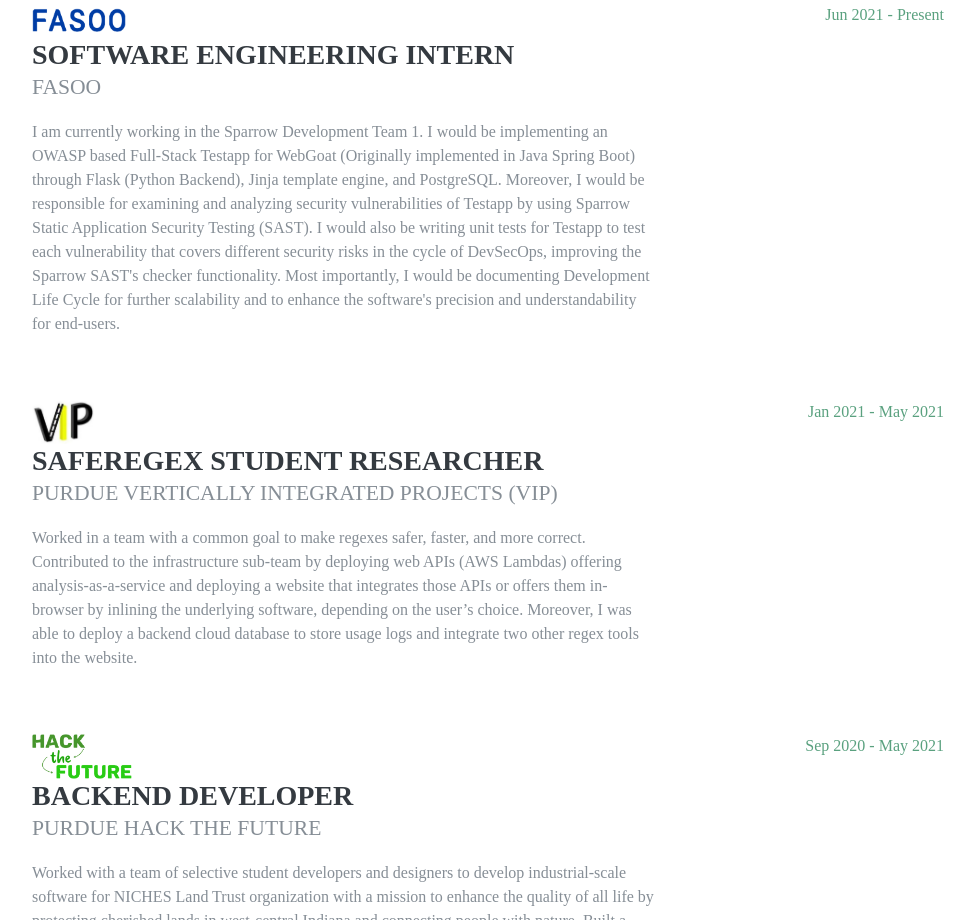
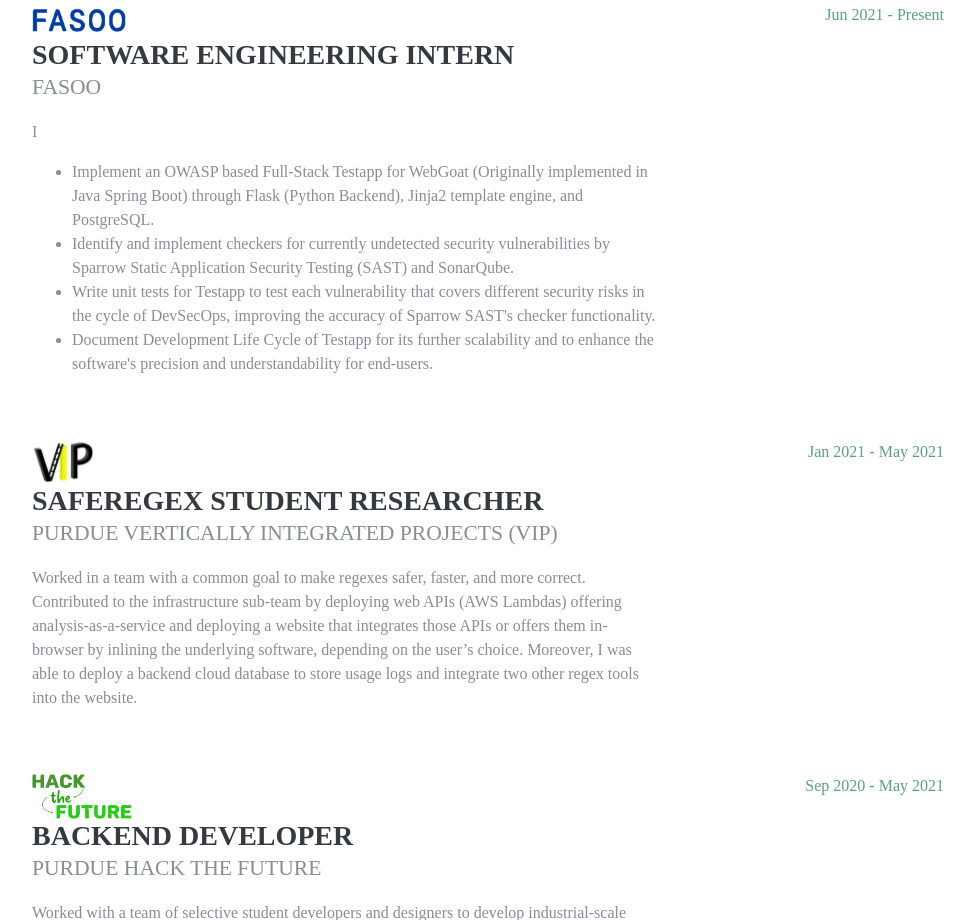
Before and after one commit to youngjun-yoo16/Old-Website, a plain HTML site: page index.html in a window 1280 px wide. Shown: the part 960-1880 px from the top of the page, without its empty margins (288-1263 px from the left). Drawn offline with nearby package versions, Linux system fonts and the light colour scheme; a web font is replaced by a local one.

Commit message:
Fasoo Intro Format Update

```diff
--- a/index.html
+++ b/index.html
@@ -136,11 +136,17 @@
 							</h3>
 							<h3 class="mb-0">Software Engineering Intern</h3>
 							<div class="subheading mb-3">Fasoo</div>
-							<p>I am currently working in the Sparrow Development Team 1. I would be implementing an OWASP based Full-Stack Testapp for WebGoat
-                                (Originally implemented in Java Spring Boot) through Flask (Python Backend), Jinja template engine, and PostgreSQL.
-                                Moreover, I would be responsible for examining and analyzing security vulnerabilities of Testapp by using Sparrow Static Application Security Testing (SAST).
-                                I would also be writing unit tests for Testapp to test each vulnerability that covers different security risks in the cycle of DevSecOps, improving the Sparrow SAST's checker functionality.
-                                Most importantly, I would be documenting Development Life Cycle for further scalability and to enhance the software's precision and understandability for end-users.</p>	</div>
+							<p>I</p>
+                            <ul>
+                                <li>Implement an OWASP based Full-Stack Testapp for WebGoat (Originally implemented in Java Spring Boot) through
+                                    Flask (Python Backend), Jinja2 template engine, and PostgreSQL.</li>
+                                <li>Identify and implement checkers for currently undetected security vulnerabilities by Sparrow Static Application
+                                    Security Testing (SAST) and SonarQube.</li>
+                                <li>Write unit tests for Testapp to test each vulnerability that covers different security risks in the cycle of DevSecOps,
+                                    improving the accuracy of Sparrow SAST's checker functionality.</li>
+                                <li>Document Development Life Cycle of Testapp for its further scalability and to enhance the
+                                    software's precision and understandability for end-users.</li>
+                            </ul>	</div>
 					    <div class="resume-date text-md-right">
 						    <span class="text-primary">Jun 2021 - Present</span>
 					    </div>
```
